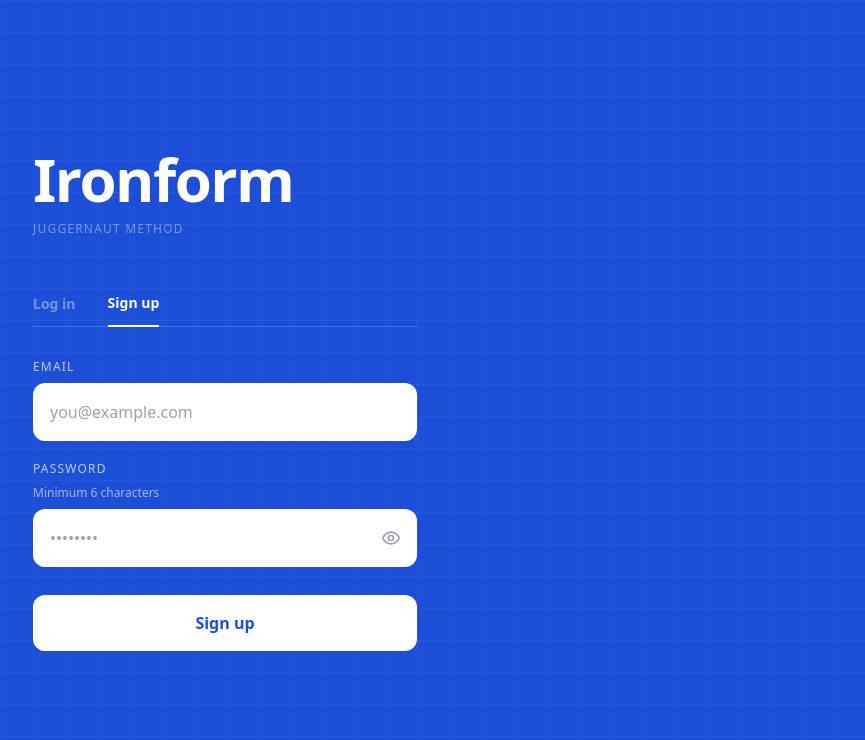
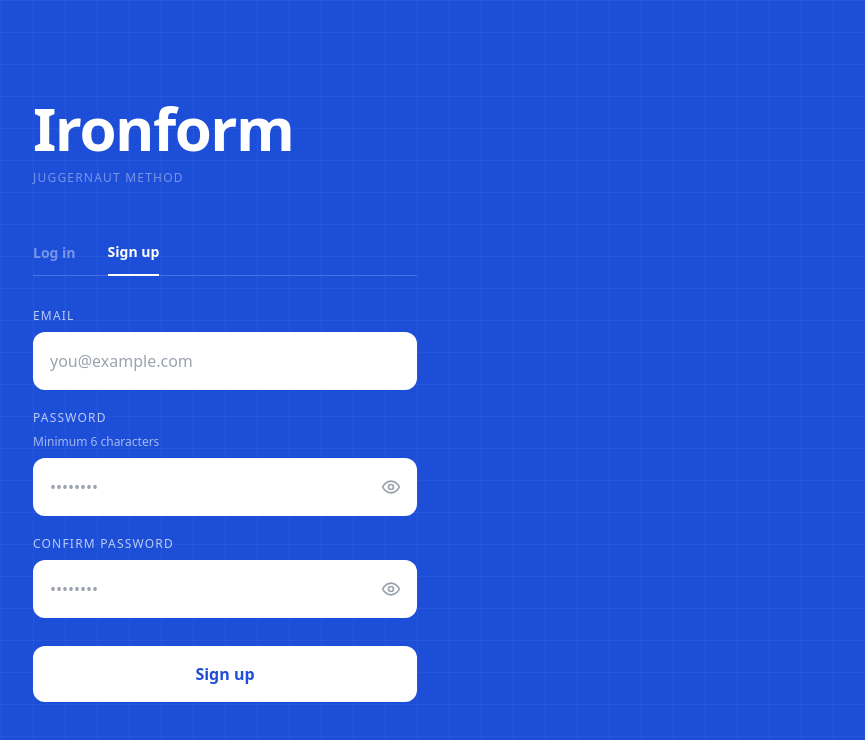
Before and after one commit to jrpohlman116/workout-app, a React (Vite) app: page / in a window 1280 px wide. Both pictures are taken after a click on the button "Sign up". Shown: the top 740 px of the page, without its empty margins (415-1280 px from the left). Built offline with nearby package versions, Linux system fonts and the light colour scheme; no server answers.

Commit message:
add confirm password field

```diff
--- a/src/components/features/AuthForm.tsx
+++ b/src/components/features/AuthForm.tsx
@@ -12,6 +12,7 @@ export default function AuthForm() {
   const [isLogin, setIsLogin] = useState(true);
   const [email, setEmail] = useState('');
   const [password, setPassword] = useState('');
+  const [confirmPassword, setConfirmPassword] = useState('');
   const [showPassword, setShowPassword] = useState(false);
   const [loading, setLoading] = useState(false);
   const [error, setError] = useState('');
@@ -19,6 +20,12 @@ export default function AuthForm() {
   const handleSubmit = async (e: React.FormEvent) => {
     e.preventDefault();
     setError('');
+
+    if (!isLogin && password !== confirmPassword) {
+      setError('Passwords do not match');
+      return;
+    }
+
     setLoading(true);
 
     try {
@@ -74,10 +81,10 @@ export default function AuthForm() {
         </div>
 
         <div className="flex border-b border-white/20 mb-8 gap-8">
-          <button type="button" onClick={() => setIsLogin(true)} className={tabClass(isLogin)}>
+          <button type="button" onClick={() => { setIsLogin(true); setConfirmPassword(''); setError(''); }} className={tabClass(isLogin)}>
             Log in
           </button>
-          <button type="button" onClick={() => setIsLogin(false)} className={tabClass(!isLogin)}>
+          <button type="button" onClick={() => { setIsLogin(false); setError(''); }} className={tabClass(!isLogin)}>
             Sign up
           </button>
         </div>
@@ -123,6 +130,31 @@ export default function AuthForm() {
             </div>
           </div>
 
+          {!isLogin && (
+            <div>
+              <label className="block text-xs uppercase tracking-widest text-white/70 mb-2">
+                Confirm Password
+              </label>
+              <div className="relative">
+                <input
+                  type={showPassword ? 'text' : 'password'}
+                  value={confirmPassword}
+                  onChange={(e) => setConfirmPassword(e.target.value)}
+                  required
+                  className={`${inputClass} pr-12`}
+                  placeholder="••••••••"
+                />
+                <button
+                  type="button"
+                  onClick={() => setShowPassword(!showPassword)}
+                  className="absolute right-4 top-1/2 -translate-y-1/2 text-gray-400 hover:text-gray-600 transition-colors"
+                >
+                  {showPassword ? <EyeOff className="w-5 h-5" /> : <Eye className="w-5 h-5" />}
+                </button>
+              </div>
+            </div>
+          )}
+
           {error && (
             <div className="border border-red-400/30 bg-red-900/20 text-red-300 px-4 py-3 rounded-xl text-sm">
               {error}
```
